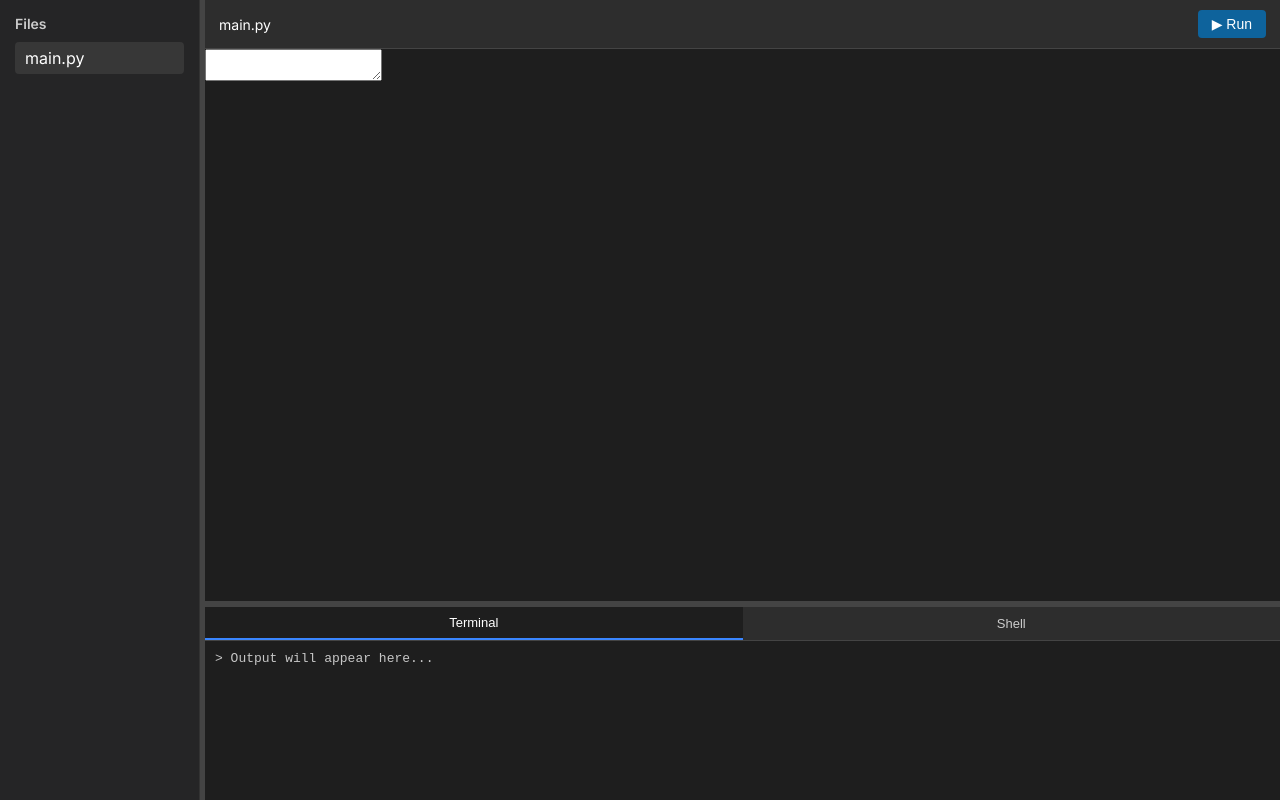
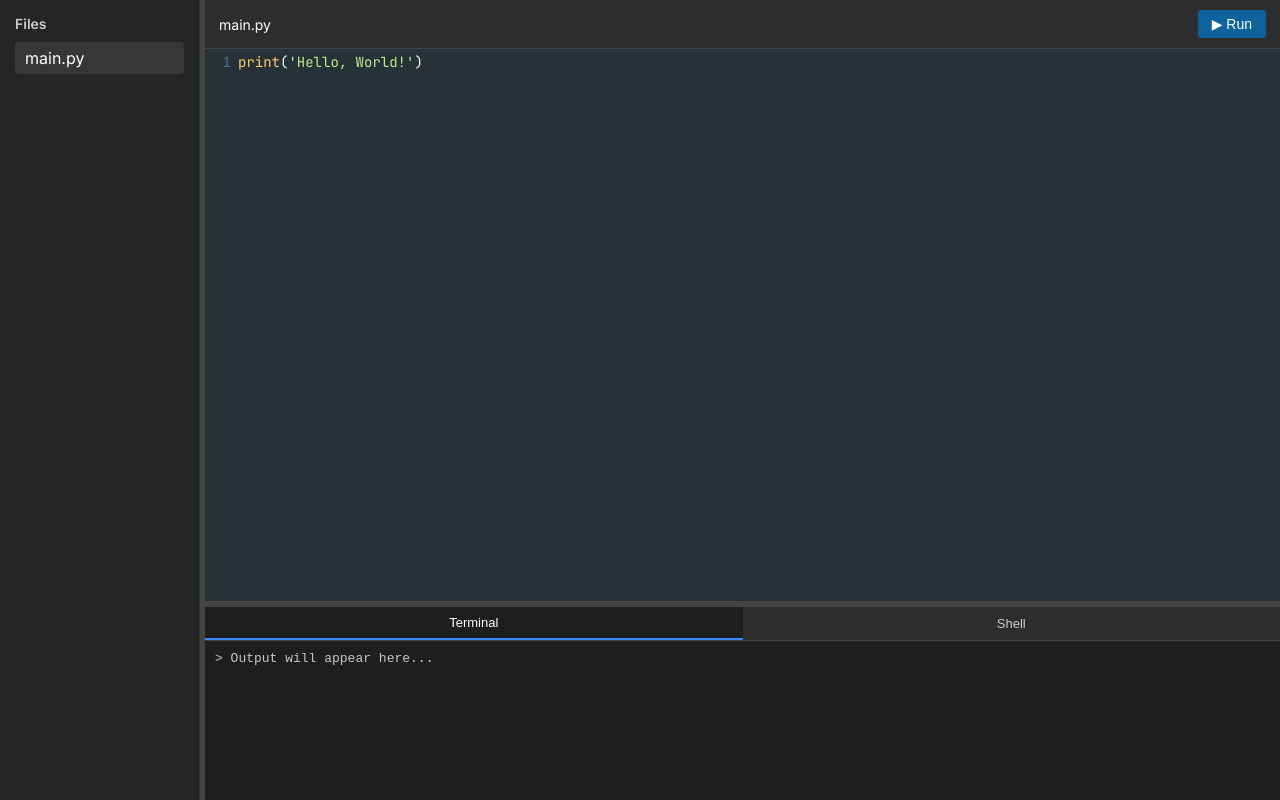
Before and after one commit to LandenTy/PythonPlayground, a plain HTML site: page index.html in a window 1280 px wide. Drawn offline with nearby package versions, Linux system fonts and the light colour scheme; the site is published under a folder, as on GitHub Pages, so addresses that start at the root find nothing.

Commit message:
Update index.html
Hopefully  fixes JS not loading

```diff
--- a/index.html
+++ b/index.html
@@ -64,6 +64,6 @@
     <script src="https://cdnjs.cloudflare.com/ajax/libs/codemirror/5.65.16/mode/python/python.min.js"></script>
     <script src="https://cdnjs.cloudflare.com/ajax/libs/codemirror/5.65.16/addon/hint/show-hint.min.js"></script>
     <script src="https://cdnjs.cloudflare.com/ajax/libs/codemirror/5.65.16/addon/hint/anyword-hint.min.js"></script>
-    <script type="module" src="/js/main.js"></script>
+    <script type="module" src="./js/main.js"></script>
 </body>
 </html>
```
